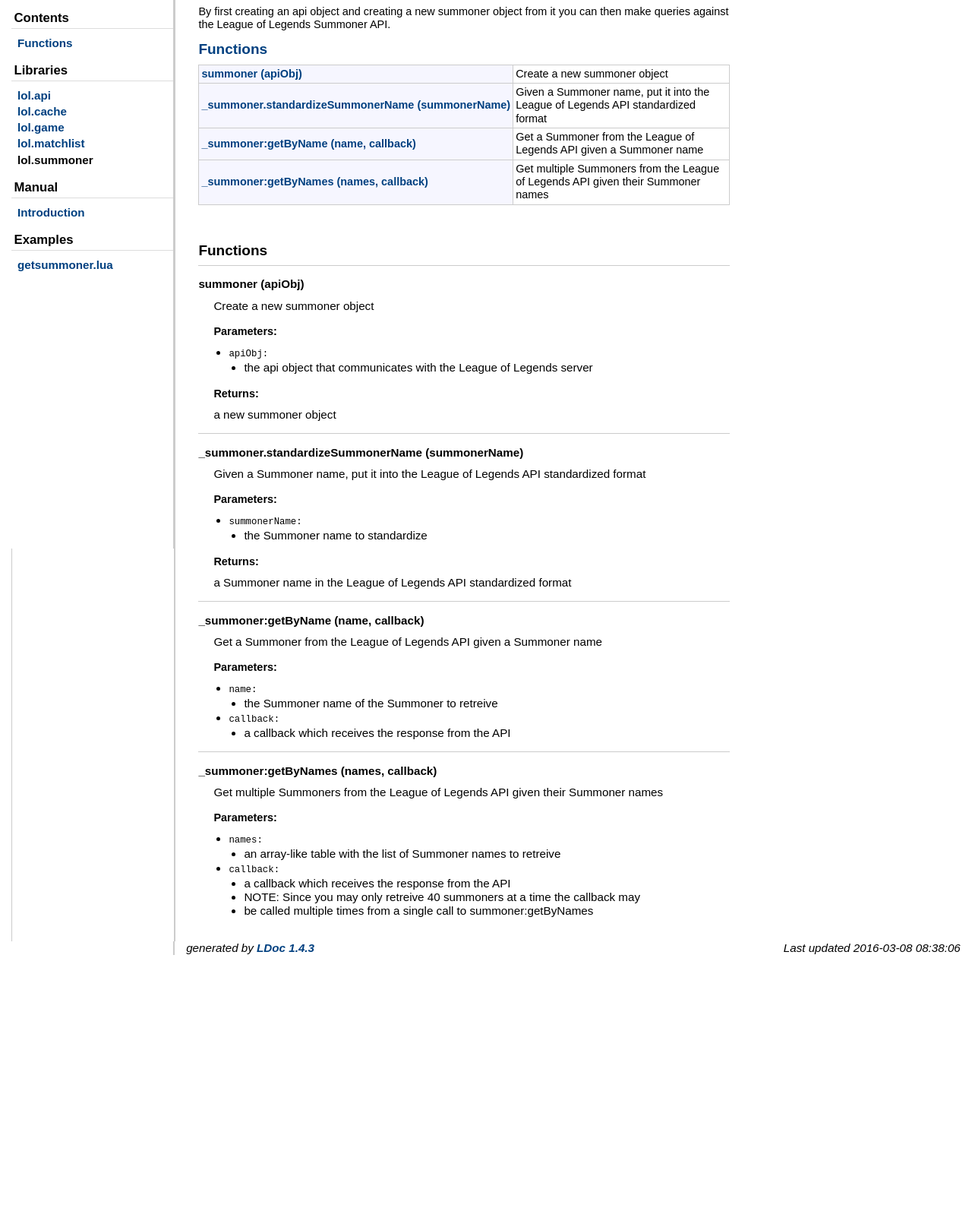
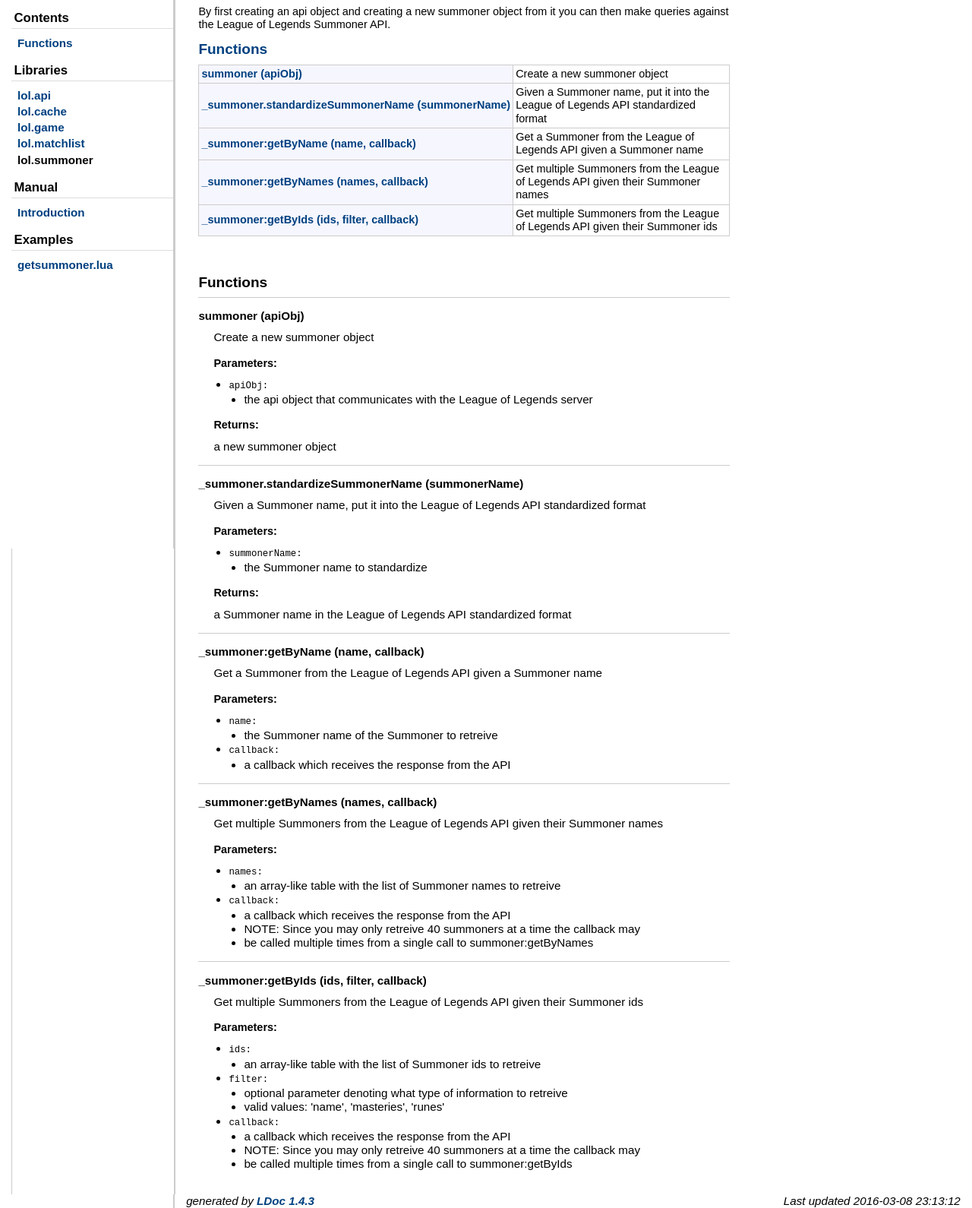
Before and after one commit to dojoteef/lualol, a plain HTML site: page libraries/lol.summoner.html in a window 1280 px wide. Shown: the part 78-1668 px from the top of the page at 76% size. Before the commit the page ends 1335 px from the top, so only its background shows below. Drawn offline with Linux system fonts and the light colour scheme.

Commit message:
Updated docs with the latest changes

```diff
--- a/libraries/lol.summoner.html
+++ b/libraries/lol.summoner.html
@@ -3,7 +3,7 @@
 <html>
 <meta http-equiv="Content-Type" content="text/html; charset=UTF-8"/>
 <head>
-    <title>lol Documentation</title>
+    <title>LuaLoL Documentation</title>
     <link rel="stylesheet" href="../ldoc_fixed.css" type="text/css" />
 </head>
 <body>
@@ -24,7 +24,7 @@
 
 <div id="navigation">
 <br/>
-<h1>lol</h1>
+<h1>LuaLoL</h1>
 
 <ul>
   <li><a href="../index.html">Index</a></li>
@@ -80,6 +80,10 @@
 	<tr>
 	<td class="name" nowrap><a href="#_summoner:getByNames">_summoner:getByNames (names, callback)</a></td>
 	<td class="summary">Get multiple Summoners from the League of Legends API given their Summoner names</td>
+	</tr>
+	<tr>
+	<td class="name" nowrap><a href="#_summoner:getByIds">_summoner:getByIds (ids, filter, callback)</a></td>
+	<td class="summary">Get multiple Summoners from the League of Legends API given their Summoner ids</td>
 	</tr>
 </table>
 
@@ -212,6 +216,47 @@
 
 
 </dd>
+    <dt>
+    <a name = "_summoner:getByIds"></a>
+    <strong>_summoner:getByIds (ids, filter, callback)</strong>
+    </dt>
+    <dd>
+    Get multiple Summoners from the League of Legends API given their Summoner ids
+
+
+    <h3>Parameters:</h3>
+    <ul>
+        <li><span class="parameter">ids</span>
+
+<ul>
+    <li>an array-like table with the list of Summoner ids to retreive</li>
+</ul>
+
+        </li>
+        <li><span class="parameter">filter</span>
+
+<ul>
+    <li>optional parameter denoting what type of information to retreive</li>
+    <li>valid values: 'name', 'masteries', 'runes'</li>
+</ul>
+
+        </li>
+        <li><span class="parameter">callback</span>
+
+<ul>
+    <li>a callback which receives the response from the API</li>
+    <li>NOTE: Since you may only retreive 40 summoners at a time the callback may</li>
+    <li>be called multiple times from a single call to summoner:getByIds</li>
+</ul>
+
+        </li>
+    </ul>
+
+
+
+
+
+</dd>
 </dl>
 
 
@@ -219,7 +264,7 @@
 </div> <!-- id="main" -->
 <div id="about">
 <i>generated by <a href="http://github.com/stevedonovan/LDoc">LDoc 1.4.3</a></i>
-<i style="float:right;">Last updated 2016-03-08 08:38:06 </i>
+<i style="float:right;">Last updated 2016-03-08 23:13:12 </i>
 </div> <!-- id="about" -->
 </div> <!-- id="container" -->
 </body>
```
Also changed, not shown: examples/getsummoner.lua.html (+3 -3 lines), index.html (+4 -4 lines), libraries/lol.api.html (+12 -16 lines), libraries/lol.cache.html (+3 -3 lines), libraries/lol.game.html (+38 -3 lines), libraries/lol.matchlist.html (+3 -3 lines), manual/01-introduction.md.html (+3 -3 lines).
